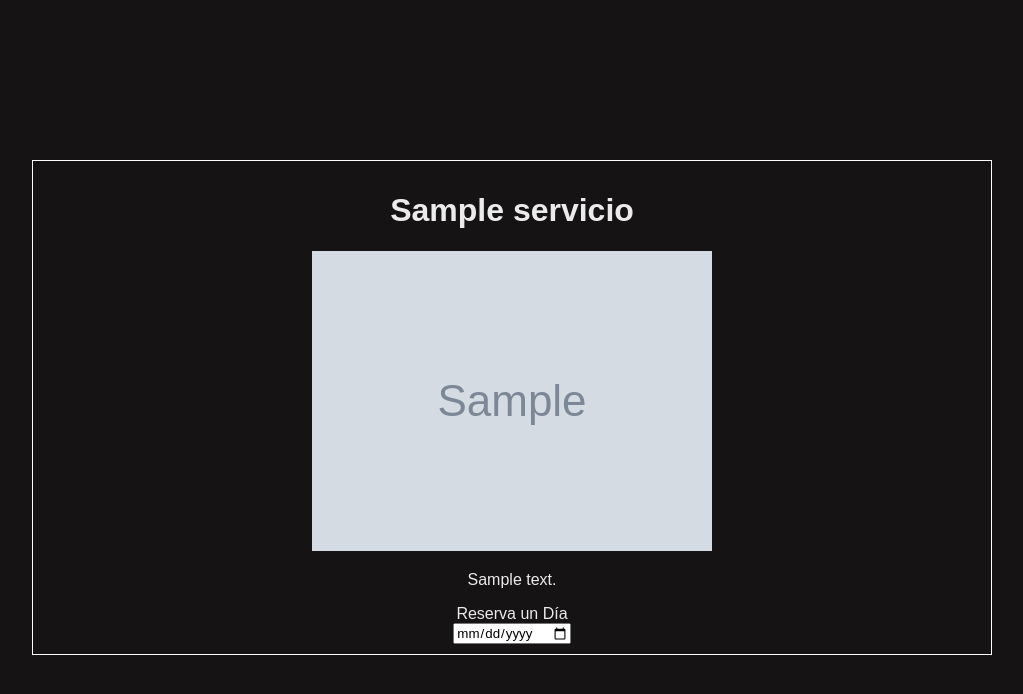
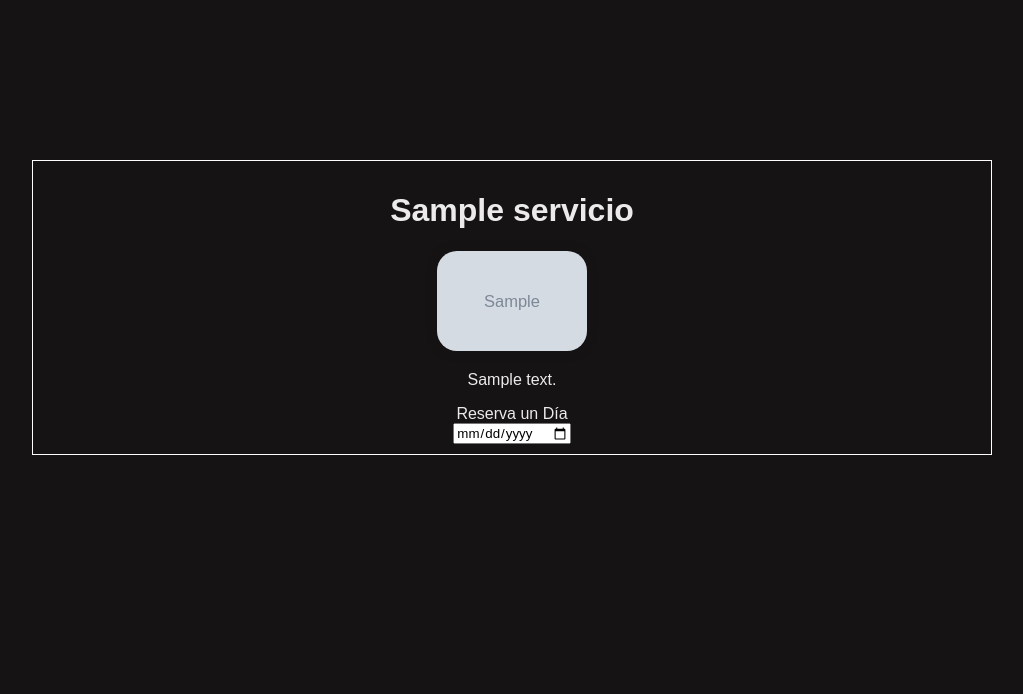
Before and after one commit to 0xRael/hackaton-UNEG, a Flask app: page /servicio/1 in a window 1280 px wide. Shown: the part 50-744 px from the top of the page, without its empty margins (128-1151 px from the left). Run offline with Flask 3, Linux system fonts and the light colour scheme; tables that the repository leaves empty hold one stand-in row (values such as "Sample post"); grey boxes marked "Sample" are stand-in pictures.

Commit message:
El estilo de los servicios detallados

```diff
--- a/static/servicios.css
+++ b/static/servicios.css
@@ -19,3 +19,10 @@
     display: block;
     text-align:center;
 }
+img {
+    width: 150px;
+    height: 100px;
+    border-radius: 20px;
+    object-fit: cover;
+    box-shadow: 0 0 10px #161314;
+}
```
